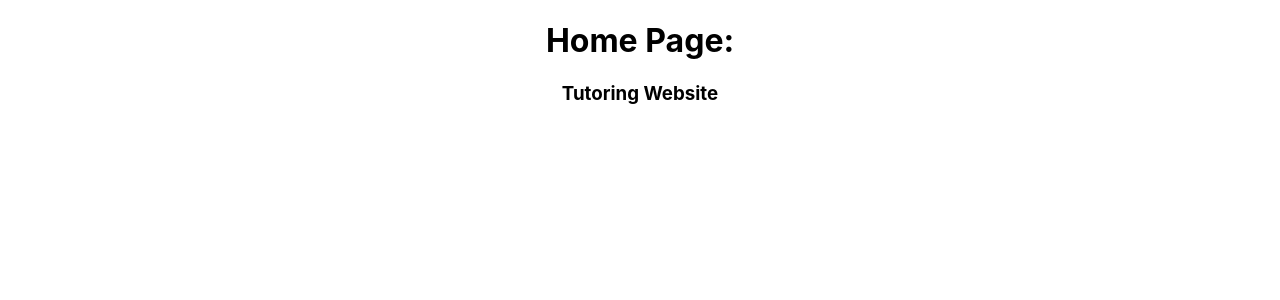
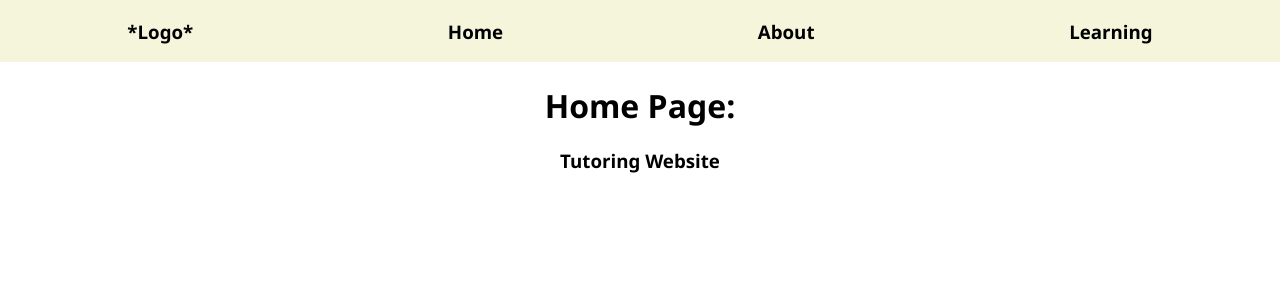
Before and after one commit to zsoliman/tutor, a React (Create React App) app: page / in a window 1280 px wide. Shown: the top 300 px of the page. Built offline with nearby package versions, Linux system fonts and the light colour scheme.

Commit message:
broken navbar

```diff
--- a/src/App.css
+++ b/src/App.css
@@ -1,17 +1,8 @@
 .App {
   text-align: center;
+  font-family: 'Segoe UI', Tahoma, Geneva, Verdana, sans-serif
 }
 
-.App-logo {
-  height: 40vmin;
-  pointer-events: none;
-}
-
-@media (prefers-reduced-motion: no-preference) {
-  .App-logo {
-    animation: App-logo-spin infinite 20s linear;
-  }
-}
 
 .App-header {
   background-color: #282c34;
@@ -24,15 +15,9 @@
   color: white;
 }
 
-.App-link {
-  color: #61dafb;
+.navbar {
+  display: flex;
+  flex-direction: row;
+  justify-content: space-around;
+  background-color: beige;
 }
-
-@keyframes App-logo-spin {
-  from {
-    transform: rotate(0deg);
-  }
-  to {
-    transform: rotate(360deg);
-  }
-}
--- a/src/App.js
+++ b/src/App.js
@@ -1,11 +1,23 @@
-import logo from './logo.svg';
 import './App.css';
 import Home from './components/Home';
+import { Routes, Route, BrowserRouter } from 'react-router-dom';
 
 function App() {
   return (
     <div className="App">
-      <Home />
+
+      <BrowserRouter>
+        <Routes>
+
+          <Route
+            path='/'
+            element={<Home />}
+          />
+
+        </Routes>
+      </BrowserRouter>
+
+
     </div>
   );
 }
--- a/src/components/Home.jsx
+++ b/src/components/Home.jsx
@@ -1,6 +1,9 @@
+import Navbar from "./Navbar";
+
 const Home = () => {
     return (
         <div>
+            <Navbar />
             <h1>Home Page:</h1>
             <h3>Tutoring Website</h3>
         </div>
--- /dev/null
+++ b/src/components/Navbar.jsx
@@ -0,0 +1,14 @@
+// import { Link } from 'react-router-dom'
+
+const Navbar = () => {
+    return (
+        <div className="navbar">
+            <h3>*Logo*</h3>
+            <h3>Home</h3>
+            <h3>About</h3>
+            <h3>Learning</h3>
+        </div>
+    )
+}
+
+export default Navbar;
```
